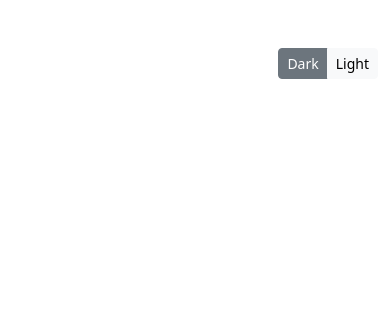
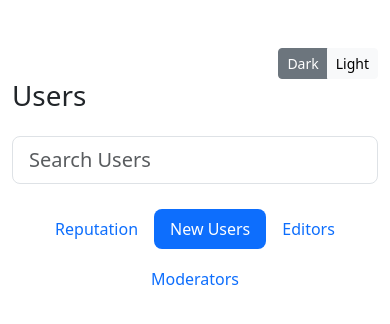
Before and after one commit to sarunyaphatVongsubsin/CS100_Usergit, a plain HTML site: page index.html in a window 390 px wide. Drawn offline with Linux system fonts and the light colour scheme.

Commit message:
Add user search and navigation
Closes #2

```diff
--- a/css/style.css
+++ b/css/style.css
@@ -0,0 +1,6 @@
+@media (max-width: 767px) {
+  .user-menu {
+    justify-content: center !important;
+    margin-top: 20px;
+  }
+}
--- a/index.html
+++ b/index.html
@@ -17,6 +17,21 @@
                     <button type="button" class="btn btn-light btn-sm" data-bs-theme-value="light">Light</button>
                 </div>
             </div>
+
+            <h1 class="mb-4">Users</h1>
+            <div class="row">
+                <div class="col-md-4">
+                    <input type="search" class="form-control form-control-lg" placeholder="Search Users" aria-label="Search Users">
+                </div>
+                <div class="col-md-8">
+                    <nav class="nav d-flex justify-content-end align-items-center h-100 user-menu">
+                        <a class="nav-link" href="#">Reputation</a>
+                        <a class="nav-link text-bg-primary rounded-3" href="#">New Users</a>
+                        <a class="nav-link" href="#">Editors</a>
+                        <a class="nav-link" href="#">Moderators</a>
+                    </nav>
+                </div>
+            </div>
         </div>
     </header>
 
```
